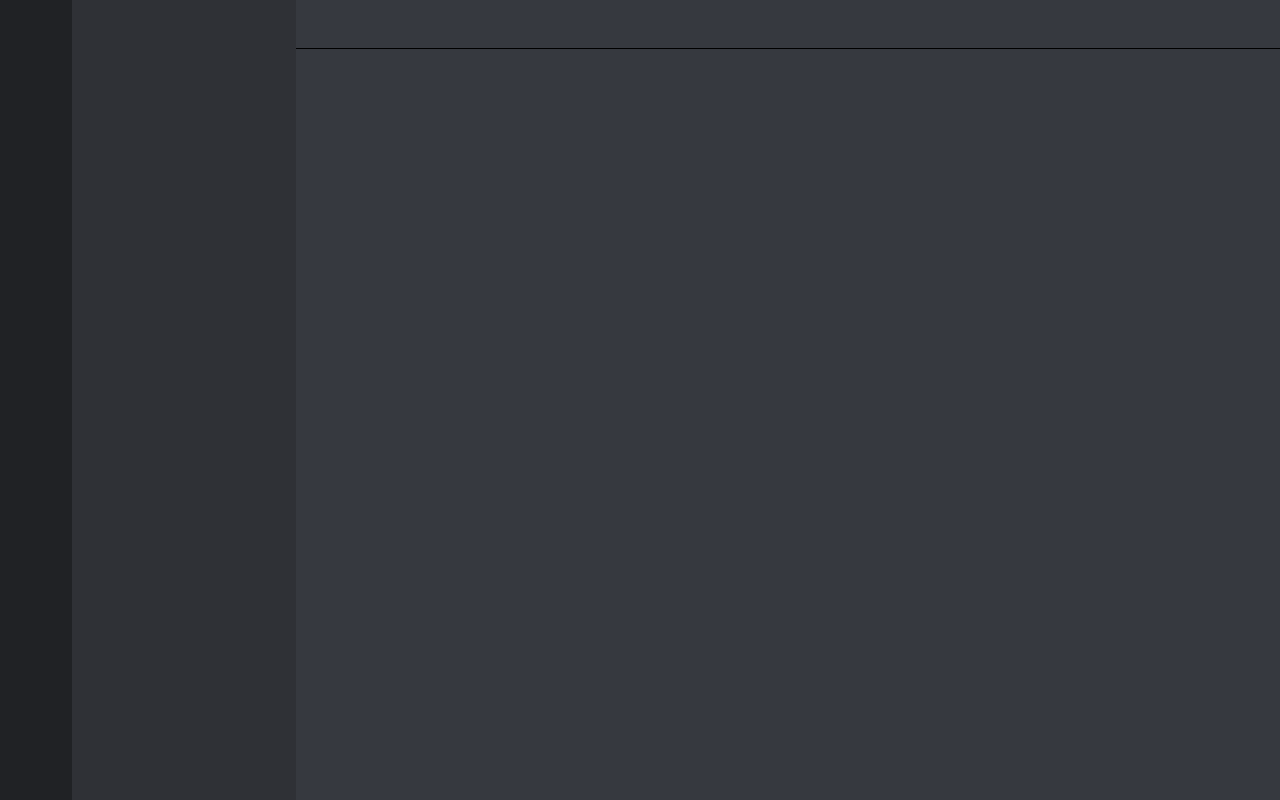
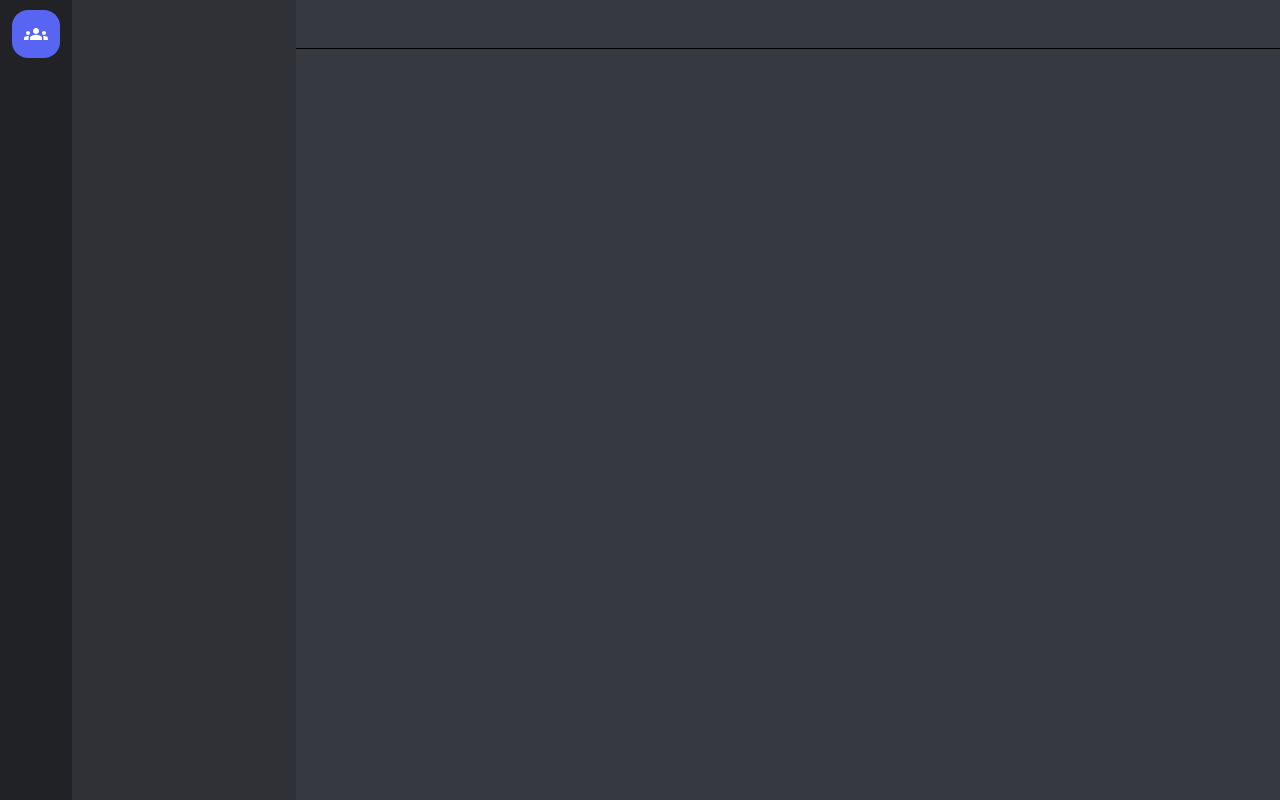
Before and after one commit to shashankdkte/new-discord-frontend, a React (Create React App) app: page / in a window 1280 px wide. Built offline with nearby package versions, Linux system fonts and the light colour scheme.

Commit message:
Creating Main Page Button

```diff
--- a/package.json
+++ b/package.json
@@ -5,6 +5,7 @@
   "dependencies": {
     "@emotion/react": "^11.11.1",
     "@emotion/styled": "^11.11.0",
+    "@mui/icons-material": "^5.13.7",
     "@mui/material": "^5.13.6",
     "@redux-devtools/extension": "^3.2.5",
     "@reduxjs/toolkit": "^1.9.5",
--- /dev/null
+++ b/src/Dashboard/SideBar/MainPageButton.js
@@ -0,0 +1,25 @@
+import React from 'react'
+import Button from "@mui/material/Button";
+import GroupsIcon from "@mui/icons-material/Groups";
+
+const MainPageButton = () => {
+  return (
+    <Button
+      style={{
+        width: "48px",
+        height: "48px",
+        borderRadius: "16px",
+        margin: 0,
+        padding: 0,
+        minWidth: 0,
+        marginTop: "10px",
+        color: "white",
+        backgroundColor: "#5865F2",
+      }}
+    >
+      <GroupsIcon />
+    </Button>
+  )
+}
+
+export default MainPageButton
--- a/src/Dashboard/SideBar/SideBar.js
+++ b/src/Dashboard/SideBar/SideBar.js
@@ -1,5 +1,6 @@
 import React from 'react'
 import { styled } from "@mui/system";
+import MainPageButton from './MainPageButton';
 
 const MainContainer = styled("div")({
   width: "72px",
@@ -11,7 +12,9 @@
 })
 const SideBar = () => {
   return (
-    <MainContainer></MainContainer>
+    <MainContainer>
+      <MainPageButton />
+    </MainContainer>
   )
 }
 
```
Also changed, not shown: 1 other file (tests, documents, lock files or other folders).
